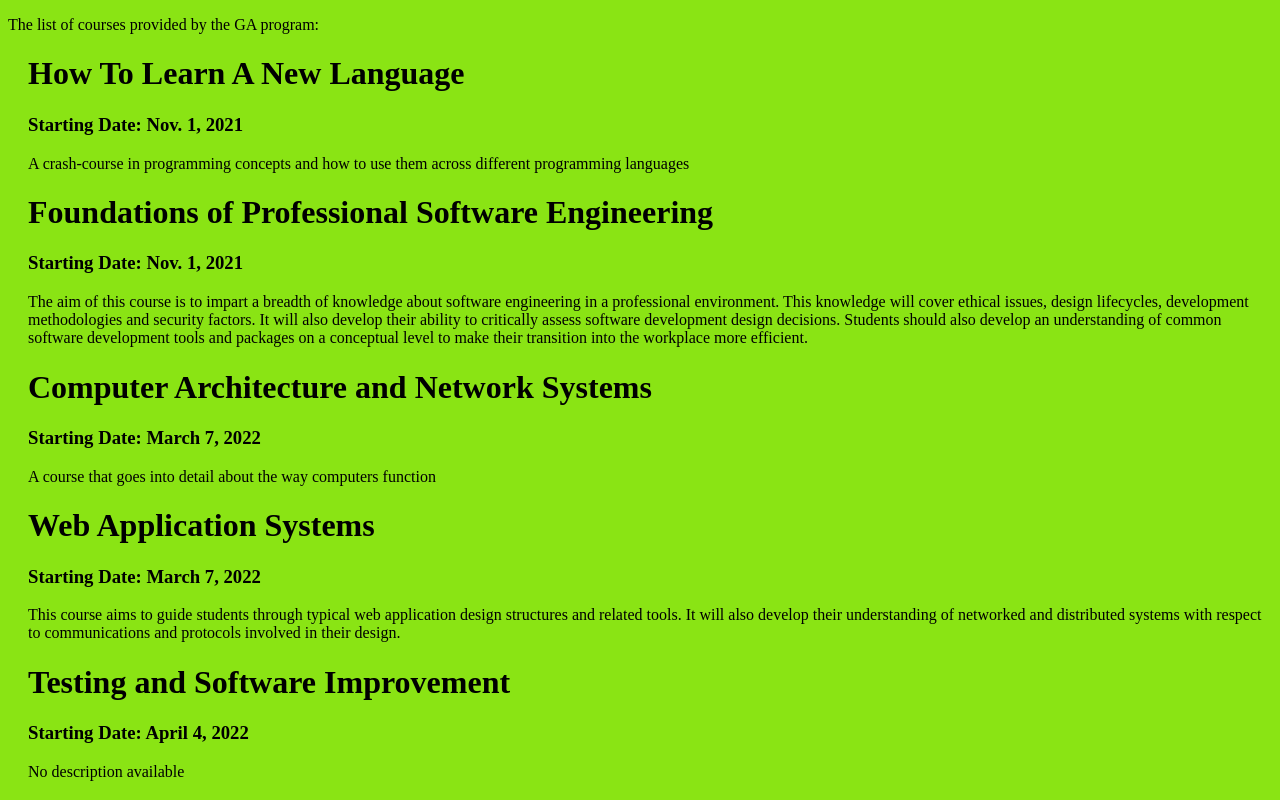
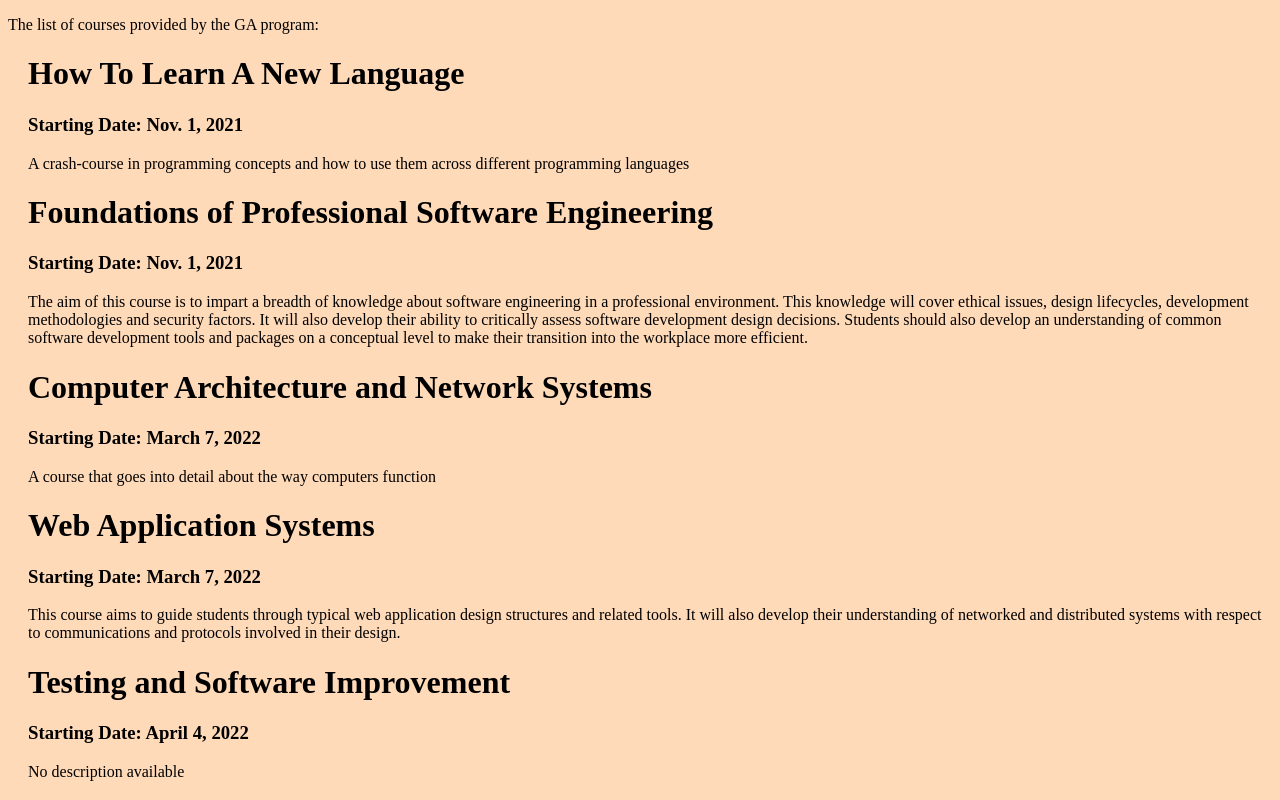
Before and after one commit to InnesGarmany/tango_with_django_project, a Django app: page / in a window 1280 px wide. Run offline with Django 3.2, Linux system fonts and the light colour scheme; data comes from the database, SQL or seed files in the repository; both versions use the stored data as it was after the commit.

Commit message:
Changed background colour. Added new data to table

```diff
--- a/innes_garmany_practical_test/templates/practical_test/index.html
+++ b/innes_garmany_practical_test/templates/practical_test/index.html
@@ -3,7 +3,7 @@
     <head>
         <style>
             body{
-                background-color: rgb(138, 228, 20);
+                background-color: peachpuff;
             }
             div{
                 padding-left: 20px;
```
Also changed, not shown: innes_garmany_practical_test/db.sqlite3.
